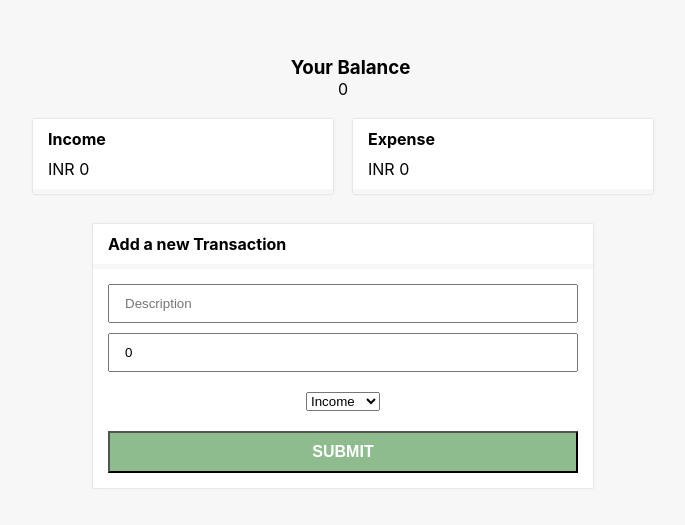
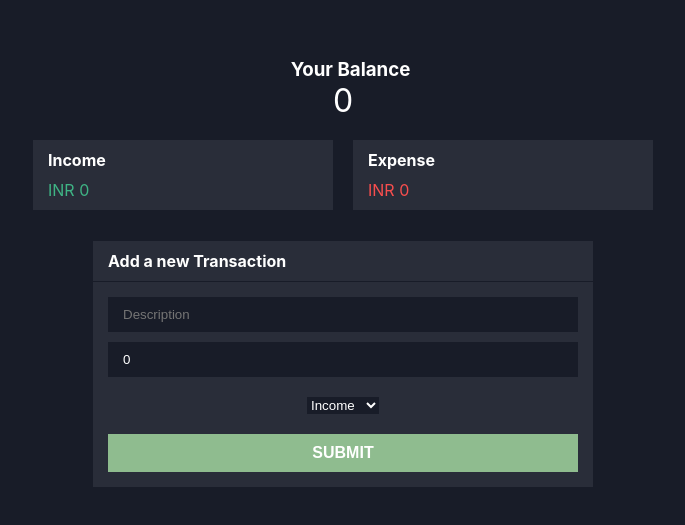
Before and after one commit to iamjoelgeorge/simple-budget-react, a React (Create React App) app: page /dashboard in a window 1280 px wide. Shown: the part 133-658 px from the top of the page, without its empty margins (297-982 px from the left). Built offline with nearby package versions, Linux system fonts and the light colour scheme.

Commit message:
changed css

```diff
--- a/src/App.css
+++ b/src/App.css
@@ -4,7 +4,8 @@ h4 {
 .container {
   margin: auto;
   padding: 10px;
-  background: #f7f7f7;
+  /* background: #f7f7f7; */
+  background: #181c28;
   display: flex;
   justify-content: center;
   align-items: center;
@@ -21,17 +22,21 @@ h4 {
 .card {
   min-width: 500px;
 
-  background: white;
+  /* background: white; */
+  background: #292d39;
   margin: 10px;
-  box-shadow: 0 0 2px #c7c7c7;
 }
 #summary_cards .card {
   min-width: 300px;
   max-width: 300px;
 }
 .card .heading {
-  border-bottom: 5px solid #f7f7f7;
+  border-bottom: 1px solid #181c28;
   padding: 10px 15px;
+}
+
+.card .heading h4 {
+  color: white;
 }
 
 .details {
@@ -45,13 +50,20 @@ h4 {
   justify-content: space-between;
   align-items: center;
   padding: 10px 15px;
-  border-bottom: 2px solid #f7f7f7;
+  border-bottom: 2px solid #181c28;
+  color: white;
 }
 
 form {
   display: flex;
   flex-direction: column;
   padding: 10px 0;
+}
+
+form input {
+  background: #181c28;
+  border: none;
+  color: white;
 }
 
 form > * {
@@ -65,20 +77,27 @@ form .category {
   align-items: center;
 }
 
+select#category{
+  background: #181c28;
+  color: white;
+  border: none;
+}
+
 form button {
   background-color: darkseagreen;
   color: white;
   font-weight: bold;
   font-size: 1em;
   text-transform: uppercase;
+  border: none;
   cursor: pointer;
 }
 
 .signin_signup_form {
   width: 300px;
-  background: white;
+  background: #292d39;
+  color: white;
   padding: 10px 15px;
-  box-shadow: 0 0 10px lightgrey;
   height: 300px;
 }
 .signin_signup_form form > * {
--- a/src/App.js
+++ b/src/App.js
@@ -1,4 +1,4 @@
-import React, { useContext } from 'react';
+import React from 'react';
 import './App.css';
 
 import { TransactionsProvider } from './context/TransactionsContext';
--- a/src/components/AddTransaction.js
+++ b/src/components/AddTransaction.js
@@ -5,7 +5,7 @@ const AddTransaction = () => {
   const [description, setDescription] = useState('');
   const [amount, setAmount] = useState(0);
   const [category, setCategory] = useState('Income');
-  const { transactions, addTransaction } = useContext(TransactionsContext);
+  const { addTransaction } = useContext(TransactionsContext);
 
   const updateDescription = e => {
     setDescription(e.target.value);
--- a/src/components/ExpenseCard.js
+++ b/src/components/ExpenseCard.js
@@ -21,7 +21,7 @@ const ExpenseCard = () => {
     <div className='card'>
       <div className='heading'>
         <h4>Expense</h4>
-        <p>INR {totalExpense}</p>
+        <p style={{color: "#f84e4e"}}>INR {totalExpense}</p>
       </div>
       <ul className='details'>{expenses}</ul>
     </div>
--- a/src/components/IncomeCard.js
+++ b/src/components/IncomeCard.js
@@ -21,7 +21,7 @@ const IncomeCard = () => {
     <div className='card'>
       <div className='heading'>
         <h4>Income</h4>
-        <p>INR {totalIncome}</p>
+        <p style={{color: "#3fb485"}}>INR {totalIncome}</p>
       </div>
       <ul className='details'>{income}</ul>
     </div>
--- a/src/components/Signin.js
+++ b/src/components/Signin.js
@@ -3,7 +3,7 @@ import React, { useContext, useState } from 'react';
 import { AuthContext } from '../context/AuthContext';
 
 const SignIn = props => {
-  const { users, validateUser, isAuthenticated } = useContext(AuthContext);
+  const { users, validateUser } = useContext(AuthContext);
   const [email, setEmail] = useState('');
   const [password, setPassword] = useState('');
 
--- a/src/components/header.js
+++ b/src/components/header.js
@@ -13,11 +13,17 @@ const Header = () => {
     .reduce((total, transaction) => total + transaction.amount, 0);
 
   const balance = totalIncome - totalExpense;
+  const style = {
+    display: "flex",
+    justifyContent: "center",
+    alignItems: "center",
+    flexDirection: "column"
+  }
   return (
-    <>
-      <h3 style={{ marginLeft: '15px' }}>Your Balance</h3>
-      <p>{balance}</p>
-    </>
+    <div style={style}>
+      <h3 style={{ marginLeft: '15px', color: "white" }}>Your Balance</h3>
+      <p style={{color: "white", fontSize: "2em"}}>{balance}</p>
+    </div>
   );
 };
 
--- a/src/context/AuthContext.js
+++ b/src/context/AuthContext.js
@@ -1,4 +1,4 @@
-import React, { createContext, useReducer, useEffect } from 'react';
+import React, { createContext, useReducer} from 'react';
 import AuthReducer from './AuthReducer';
 
 //state
```
